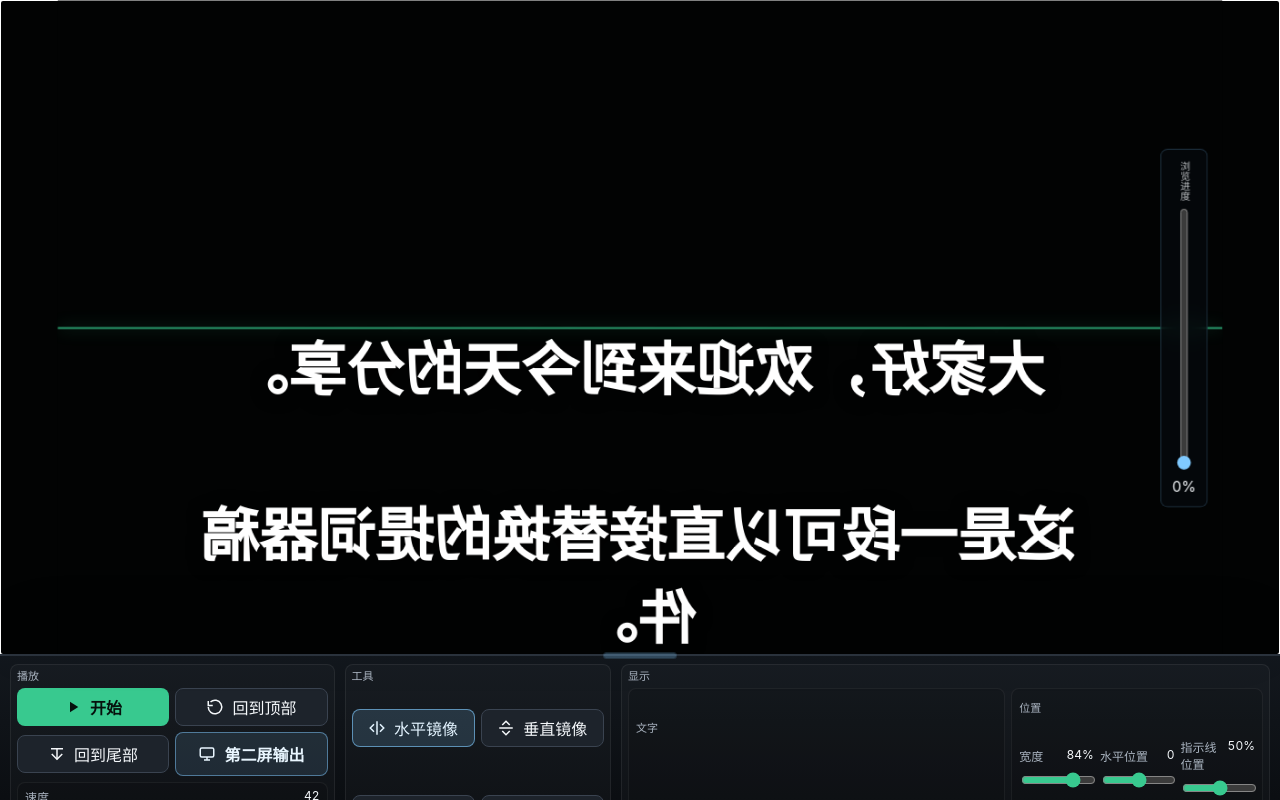
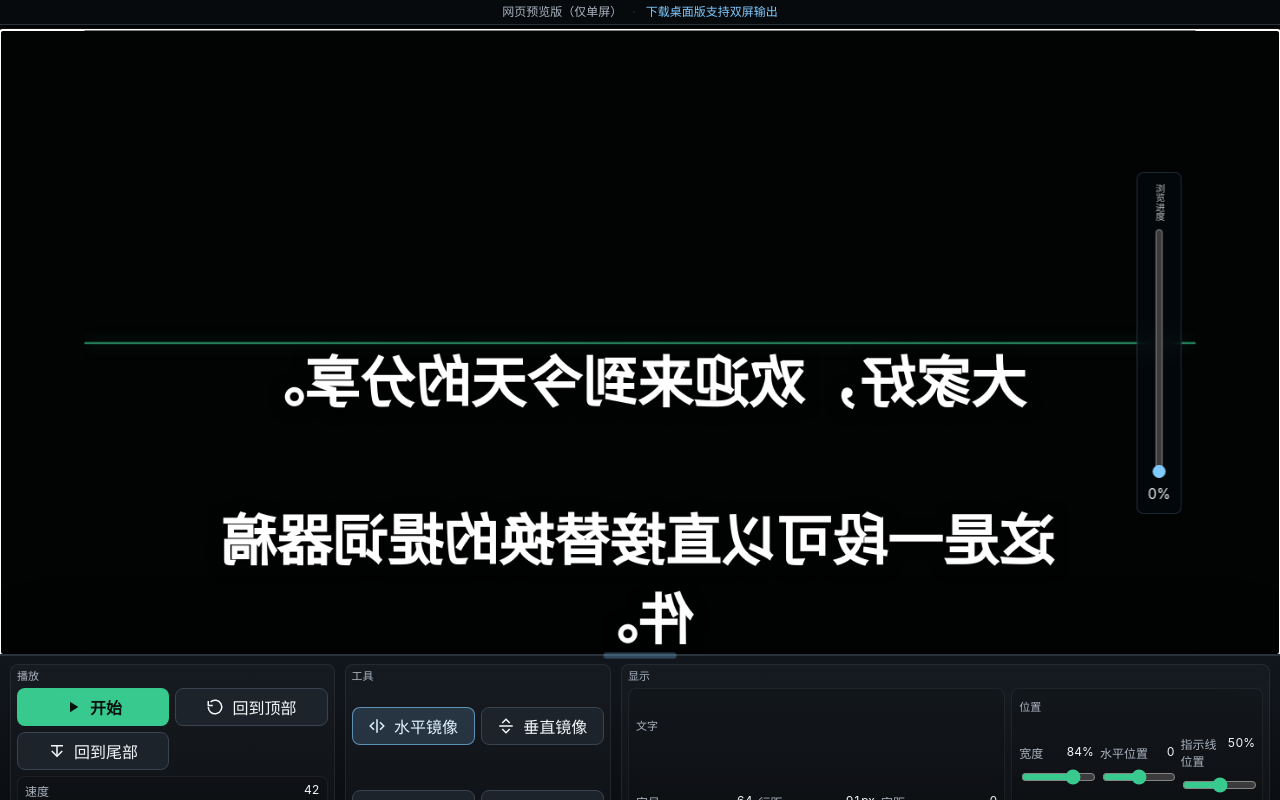
Before and after one commit to BeetMan/teleprompter, a website: page windows-tauri/web/index.html in a window 1280 px wide. Drawn offline with Linux system fonts and the light colour scheme.

Commit message:
web 预览版:浏览器环境下显示提示条并隐藏第二屏输出
非桌面壳环境(无 teleprompterBridge 且无 webkit.nativeFullscreen)加 body.web-preview 类:
- 顶部显示提示条,链接到 GitHub 仓库引导下载桌面版
- 隐藏第二屏输出按钮(浏览器无法跨窗口输出)
- 给 .app 留 30px 顶部 padding 避免 banner 遮挡画面

桌面壳下类永不触发,改动不可见。预备 Cloudflare Pages 部署。

```diff
--- a/windows-tauri/web/index.html
+++ b/windows-tauri/web/index.html
@@ -851,9 +851,73 @@
         grid-template-rows: auto minmax(150px, 32vh) auto;
       }
     }
+
+    /* 网页预览版（非桌面端，无原生桥）：隐藏第二屏输出按钮、显示顶部提示条 */
+    .web-banner {
+      display: none;
+    }
+
+    body.web-preview .web-banner {
+      position: fixed;
+      top: 0;
+      left: 0;
+      right: 0;
+      z-index: 60;
+      display: flex;
+      align-items: center;
+      justify-content: center;
+      gap: 10px;
+      padding: 6px 12px;
+      color: var(--muted);
+      background: rgba(7, 11, 15, .92);
+      border-bottom: 1px solid var(--line);
+      backdrop-filter: blur(8px);
+      font-size: 12px;
+      line-height: 1;
+    }
+
+    body.web-preview .web-banner a {
+      color: var(--accent-2);
+      text-decoration: none;
+      white-space: nowrap;
+    }
+
+    body.web-preview .web-banner a:hover {
+      text-decoration: underline;
+    }
+
+    body.web-preview .web-banner .dot-sep {
+      color: var(--line);
+    }
+
+    /* 预留顶部空间，避免 banner 遮挡提词画面 */
+    body.web-preview .app {
+      padding-top: 30px;
+    }
+
+    /* 浏览器无法跨窗口输出第二屏，直接隐藏该按钮 */
+    body.web-preview .button.output-button {
+      display: none;
+    }
+
+    @media (max-width: 720px) {
+      body.web-preview .app {
+        padding-top: 34px;
+      }
+
+      body.web-preview .web-banner {
+        font-size: 11px;
+        gap: 6px;
+      }
+    }
   </style>
 </head>
 <body>
+  <div class="web-banner" id="webBanner" aria-hidden="true">
+    <span>网页预览版（仅单屏）</span>
+    <span class="dot-sep">·</span>
+    <a href="https://github.com/BeetMan/teleprompter" target="_blank" rel="noopener">下载桌面版支持双屏输出</a>
+  </div>
   <div class="app">
     <main class="stage" id="stage" tabindex="0" aria-label="提词器预览">
       <div class="preview-surface" id="previewSurface">
@@ -1143,6 +1207,16 @@
           tauriListen?.("output-window-status", (event) => callback(event.payload));
         },
       };
+    }
+
+    // 非桌面壳环境（普通浏览器）：标记为网页预览版，
+    // 启用顶部提示条并隐藏依赖原生第二屏窗口的功能。
+    if (!window.teleprompterBridge && !window.webkit?.messageHandlers?.nativeFullscreen) {
+      document.body.classList.add("web-preview");
+      const banner = document.getElementById("webBanner");
+      if (banner) {
+        banner.setAttribute("aria-hidden", "false");
+      }
     }
 
     const defaultState = {
```
